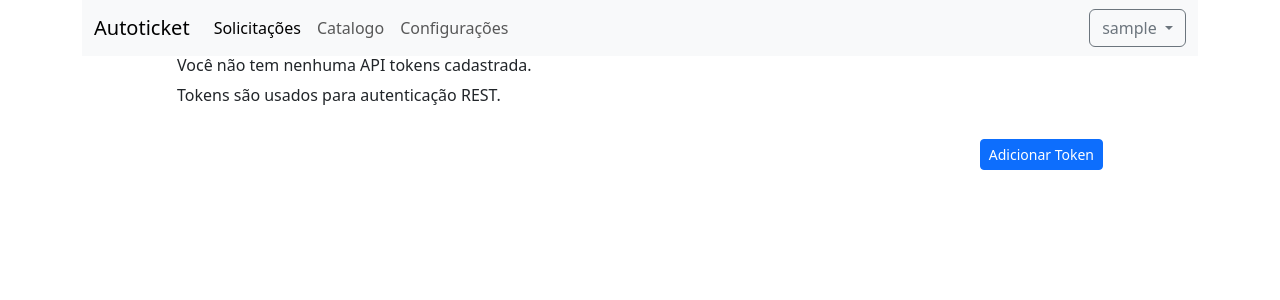
After one commit to thiagoalima/autoticket, a Django app: page /autoticket/usersapi-tokens/ in a window 1280 px wide. The commit adds this page. Shown: the top 300 px of the page. Run offline with Django 4.2, Linux system fonts and the light colour scheme; the visitor is signed in with stand-in values (Sample User, id 1); some libraries are stand-ins or nearby versions.

Commit message:
crud de token e alterar senha

```diff
--- a/templates/base/profile_button.html
+++ b/templates/base/profile_button.html
@@ -12,6 +12,15 @@
           </a>
         {% endif %}
       </li>
+
+      <li>
+        <a class="dropdown-item" href="{% url 'user:token_list' %}">API Tokens</a>
+      </li>
+
+      <li>
+        <a class="dropdown-item" href="{% url 'user:alterar_senha' %}">Alterar Senha</a>
+      </li>
+
       <li><hr class="dropdown-divider" /></li>
       <li>
         <a class="dropdown-item" href="{% url 'user:logout' %}">
@@ -25,16 +34,5 @@
     <a class="btn btn-primary ws-nowrap" type="button" href="{% url 'user:login' %}?next={{ request.path }}">
       <i class="mdi mdi-login-variant"></i> Log In
     </a>
-    <button type="button" class="btn btn-primary dropdown-toggle dropdown-toggle-split" data-bs-toggle="dropdown">
-      <span class="visually-hidden">Toggle Dropdown</span>
-    </button>
-    <ul class="dropdown-menu dropdown-menu-end">
-      <li>
-        <button class="dropdown-item color-mode-toggle">
-          <i class="color-mode-icon mdi mdi-lightbulb"></i>
-          <span class="color-mode-text">Dark Mode</span>
-        </button>
-      </li>
-    </ul>
   </div>
 {% endif %}
--- /dev/null
+++ b/templates/users/api_tokens.html
@@ -0,0 +1,61 @@
+{% extends 'base/base.html' %}
+
+{% block title %}API Tokens{% endblock %}
+
+{% block content %}
+    <div class="row">
+        <div class="col col-md-10 offset-md-1">
+            {% for token in tokens %}
+                <div class="card{% if token.is_expired %} bg-danger{% endif %}">
+                    <div class="card-header">
+                        <div class="float-end noprint">
+                            <a href="{% url 'user:token_edit' pk=token.pk %}" class="m-1 btn btn-sm btn-warning">Edit</a>
+                            <a href="{% url 'user:token_delete' pk=token.pk %}" class="m-1 btn btn-sm btn-danger">Delete</a>
+                        </div>
+                        <i class="mdi mdi-key"></i>
+                        <samp><span id="token_{{ token.pk }}">{{ token.key }}</span></samp>
+                        {% if token.is_expired %}
+                            <span class="badge bg-danger">Expired</span>
+                        {% endif %}
+                    </div>
+                    <div class="card-body">
+                        <div class="row">
+                            <div class="col col-md-4">
+                                <small class="text-muted">Created</small><br />
+                                {{ token.created }}
+                            </div>
+                            <div class="col col-md-4">
+                                <small class="text-muted">Expires</small><br />
+                                {% if token.expires %}
+                                    {{ token.expires }}
+                                {% else %}
+                                    <span>Never</span>
+                                {% endif %}
+                            </div>
+                            <div class="col col-md-4">
+                                <small class="text-muted">Create/Edit/Delete Operations</small><br />
+                                {% if token.write_enabled %}
+                                    <span class="badge bg-success">Enabled</span>
+                                {% else %}
+                                    <span class="badge bg-danger">Disabled</span>
+                                {% endif %}
+                            </div>
+                        </div>
+                        {% if token.description %}
+                            <br /><span>{{ token.description }}</span>
+                        {% endif %}
+                    </div>
+                </div>
+            {% empty %}
+              <h6><i class="mdi mdi-information"></i> Você não tem nenhuma API tokens cadastrada.</h6>
+              <p>Tokens são usados para autenticação REST.</p>
+            {% endfor %}
+            <div class="text-end">
+              <a href="{% url 'user:token_add' %}" class="btn btn-sm btn-primary my-3">
+                <span class="mdi mdi-plus-thick" aria-hidden="true"></span>
+                Adicionar Token
+              </a>
+            </div>
+        </div>
+    </div>
+{% endblock %}
--- a/users/urls.py
+++ b/users/urls.py
@@ -8,12 +8,11 @@ urlpatterns = [
      # Login/logout
     path('login/', views.LoginView.as_view(), name='login'),
     path('logout/', views.LogoutView.as_view(), name='logout'),
-    path('oauth/', include('social_django.urls', namespace='social')),
 
-    path('password/', views.ChangePasswordView.as_view(), name='change_password'),
+    path('password/', views.ChangePasswordView.as_view(), name='alterar_senha'),
     path('api-tokens/', views.TokenListView.as_view(), name='token_list'),
-    path('api-tokens/add/', views.TokenEditView.as_view(), name='token_add'),
-    path('api-tokens/<int:pk>/edit/', views.TokenEditView.as_view(), name='token_edit'),
+    path('api-tokens/add/', views.TokenCreateView.as_view(), name='token_add'),
+    path('api-tokens/<int:pk>/edit/', views.TokenUpdateView.as_view(), name='token_edit'),
     path('api-tokens/<int:pk>/delete/', views.TokenDeleteView.as_view(), name='token_delete'),
 
 ]
--- a/users/views.py
+++ b/users/views.py
@@ -14,10 +14,13 @@ from django.views.decorators.debug import sensitive_post_parameters
 from django.views.generic import View
 
 
-from .forms import ConfirmationForm, TokenForm
+from django.views.generic.edit import CreateView,UpdateView, DeleteView, FormView
 
 from .models import Token
 
+from .forms import TokenForm
+
+SUCCESS_URL ='/autoticket/usersapi-tokens/'
 
 #
 # Login/logout
@@ -139,80 +142,28 @@ class TokenListView(LoginRequiredMixin, View):
             'active_tab': 'api-tokens',
         })
 
+class TokenCreateView(LoginRequiredMixin, FormView):
+    form_class = TokenForm
+    success_url = SUCCESS_URL
+    template_name = "users/token_form.html"
 
-class TokenEditView(LoginRequiredMixin, View):
+    def form_valid(self, form):
+        token = form.save(commit=False)
+        token.user = self.request.user
+        token.save()
 
-    def get(self, request, pk=None):
+        msg = f"Token criado"
+        messages.success(self.request, msg)
 
-        if pk:
-            token = get_object_or_404(Token.objects.filter(user=request.user), pk=pk)
-        else:
-            token = Token(user=request.user)
+        return super().form_valid(form)
 
-        form = TokenForm(instance=token)
+class TokenUpdateView(LoginRequiredMixin, UpdateView):
+    model = Token
+    fields = ["key","write_enabled","expires","description"]
+    success_url = SUCCESS_URL
+    template_name = "users/token_form.html"
 
-        return render(request, 'generic/object_edit.html', {
-            'object': token,
-            'form': form,
-            'return_url': reverse('user:token_list'),
-        })
-
-    def post(self, request, pk=None):
-
-        if pk:
-            token = get_object_or_404(Token.objects.filter(user=request.user), pk=pk)
-            form = TokenForm(request.POST, instance=token)
-        else:
-            token = Token(user=request.user)
-            form = TokenForm(request.POST)
-
-        if form.is_valid():
-            token = form.save(commit=False)
-            token.user = request.user
-            token.save()
-
-            msg = f"Modified token {token}" if pk else f"Token criado {token}"
-            messages.success(request, msg)
-
-            if '_addanother' in request.POST:
-                return redirect(request.path)
-            else:
-                return redirect('user:token_list')
-
-        return render(request, 'generic/object_edit.html', {
-            'object': token,
-            'form': form,
-            'return_url': reverse('user:token_list'),
-        })
-
-
-class TokenDeleteView(LoginRequiredMixin, View):
-
-    def get(self, request, pk):
-
-        token = get_object_or_404(Token.objects.filter(user=request.user), pk=pk)
-        initial_data = {
-            'return_url': reverse('user:token_list'),
-        }
-        form = ConfirmationForm(initial=initial_data)
-
-        return render(request, 'generic/object_delete.html', {
-            'object': token,
-            'form': form,
-            'return_url': reverse('user:token_list'),
-        })
-
-    def post(self, request, pk):
-
-        token = get_object_or_404(Token.objects.filter(user=request.user), pk=pk)
-        form = ConfirmationForm(request.POST)
-        if form.is_valid():
-            token.delete()
-            messages.success(request, "Token deletado")
-            return redirect('user:token_list')
-
-        return render(request, 'generic/object_delete.html', {
-            'object': token,
-            'form': form,
-            'return_url': reverse('user:token_list'),
-        })
+class TokenDeleteView(LoginRequiredMixin, DeleteView):
+    model = Token
+    success_url = SUCCESS_URL
+    template_name = "users/confirm_delete.html"
```
Also changed, not shown: templates/users/confirm_delete.html (added, +9 -0 lines), templates/users/password.html (added, +20 -0 lines), templates/users/token_form.html (added, +9 -0 lines).
